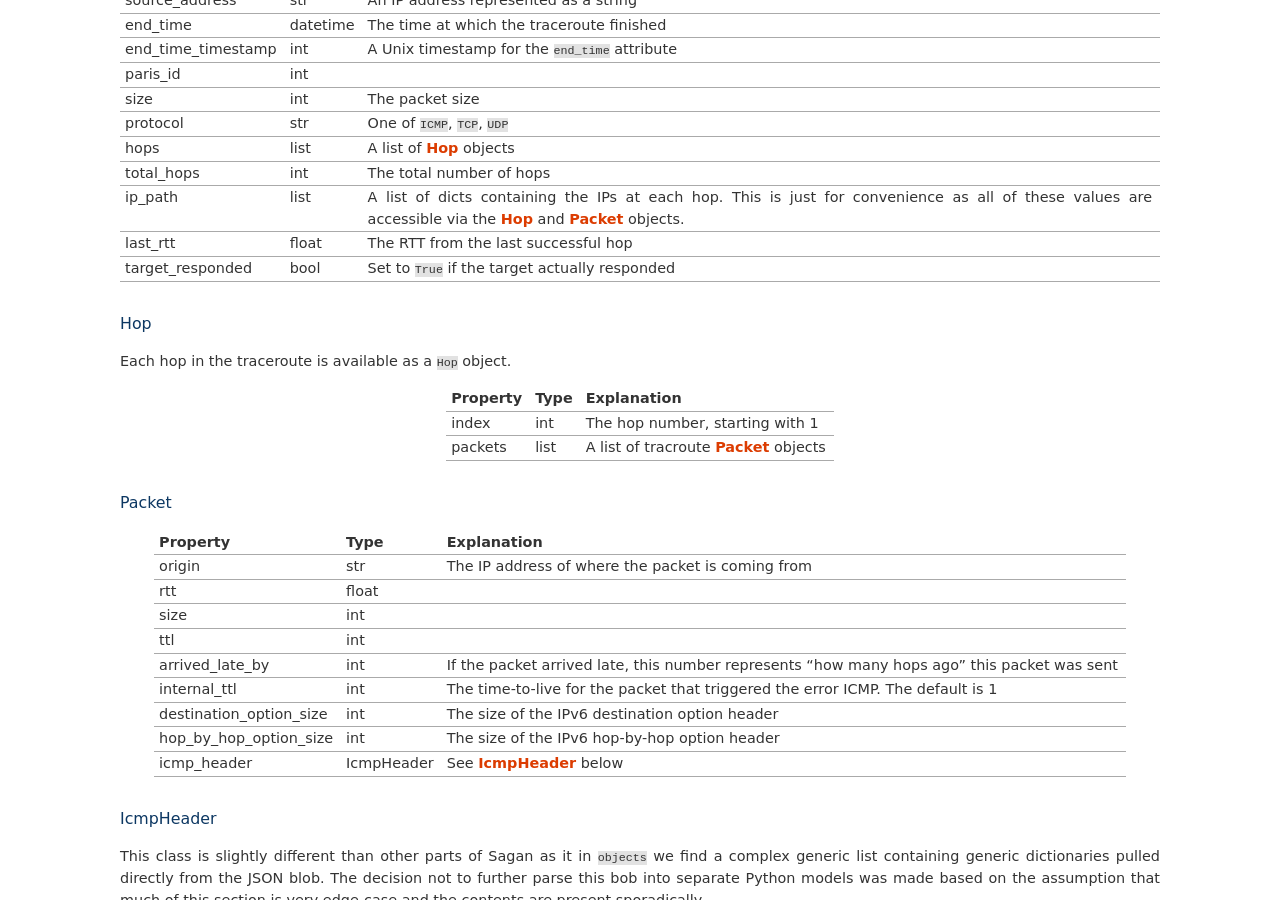
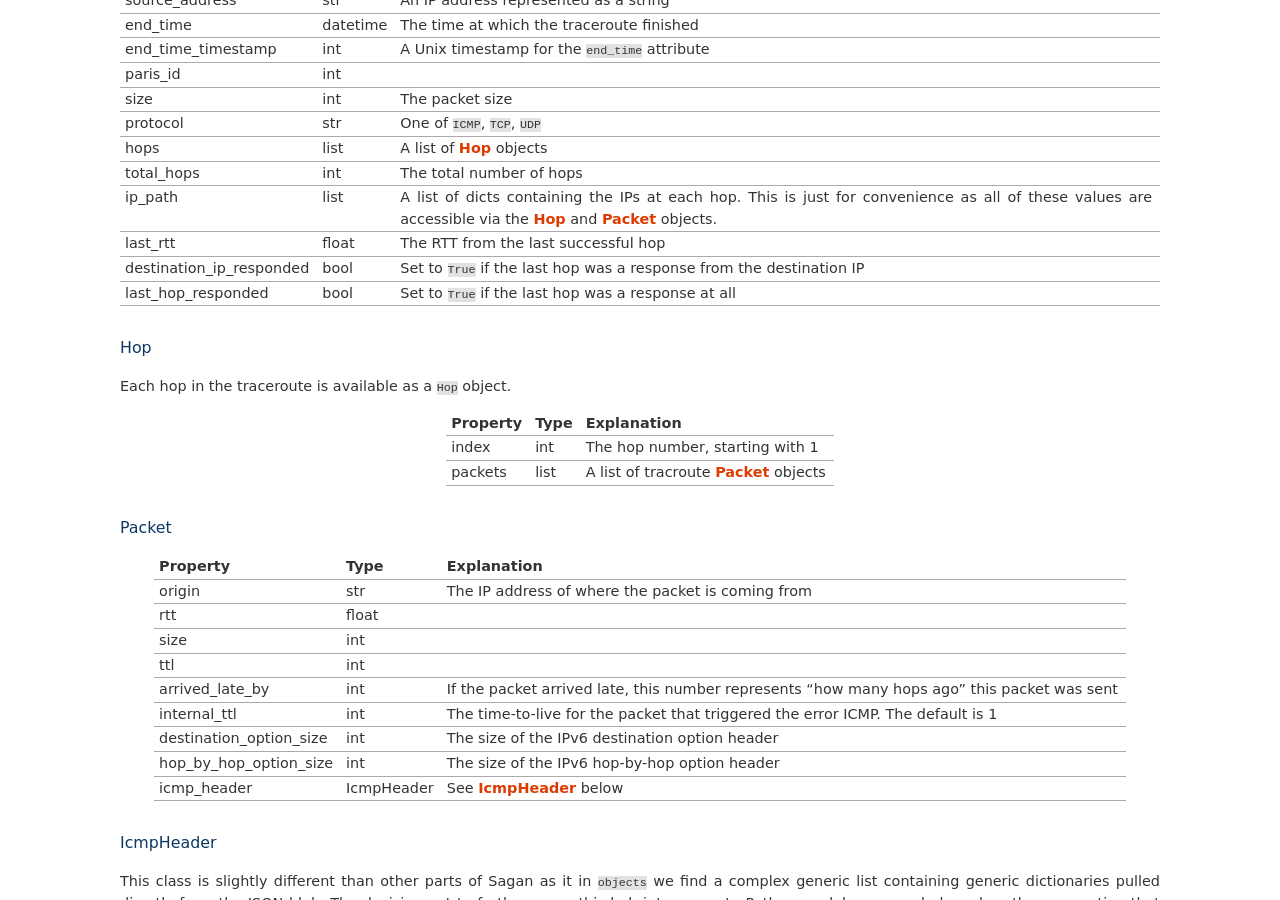
Before and after one commit to RIPE-NCC/ripe-atlas-sagan, a Sphinx documentation site: the page built from docs/types.rst, in a window 1280 px wide and 900 px high, scrolled down 1554 px. Built offline with Sphinx 7.4.7, drawn with Linux system fonts in a browser that asks for light colours.

Commit message:
Documented the new TracerouteResult properties

```diff
--- a/docs/types.rst
+++ b/docs/types.rst
@@ -87,24 +87,25 @@ Traceroute
 Probably the largest result type, ``traceroute`` measurement results contain all
 of the properties :ref:`common to all measurements <common-attributes>` as well as the following:
 
-=====================  ========  ===================================================================================
-Property               Type      Explanation
-=====================  ========  ===================================================================================
-af                     int       The address family.  It's always either a ``4`` or a ``6``.
-destination_name       str       The string initially given as the target.  It can be an IP address or a domain name
-destination_address    str       An IP address represented as a string
-source_address         str       An IP address represented as a string
-end_time               datetime  The time at which the traceroute finished
-end_time_timestamp     int       A Unix timestamp for the ``end_time`` attribute
-paris_id               int
-size                   int       The packet size
-protocol               str       One of ``ICMP``, ``TCP``, ``UDP``
-hops                   list      A list of :ref:`traceroute-hop` objects
-total_hops             int       The total number of hops
-ip_path                list      A list of dicts containing the IPs at each hop. This is just for convenience as all of these values are accessible via the :ref:`traceroute-hop` and :ref:`traceroute-packet` objects.
-last_rtt               float     The RTT from the last successful hop
-target_responded       bool      Set to ``True`` if the target actually responded
-=====================  ========  ===================================================================================
+========================  ========  ===================================================================================
+Property                  Type      Explanation
+========================  ========  ===================================================================================
+af                        int       The address family.  It's always either a ``4`` or a ``6``.
+destination_name          str       The string initially given as the target.  It can be an IP address or a domain name
+destination_address       str       An IP address represented as a string
+source_address            str       An IP address represented as a string
+end_time                  datetime  The time at which the traceroute finished
+end_time_timestamp        int       A Unix timestamp for the ``end_time`` attribute
+paris_id                  int
+size                      int       The packet size
+protocol                  str       One of ``ICMP``, ``TCP``, ``UDP``
+hops                      list      A list of :ref:`traceroute-hop` objects
+total_hops                int       The total number of hops
+ip_path                   list      A list of dicts containing the IPs at each hop. This is just for convenience as all of these values are accessible via the :ref:`traceroute-hop` and :ref:`traceroute-packet` objects.
+last_rtt                  float     The RTT from the last successful hop
+destination_ip_responded  bool      Set to ``True`` if the last hop was a response from the destination IP
+last_hop_responded        bool      Set to ``True`` if the last hop was a response at all
+========================  ========  ===================================================================================
 
 
 .. _traceroute-hop:
```
